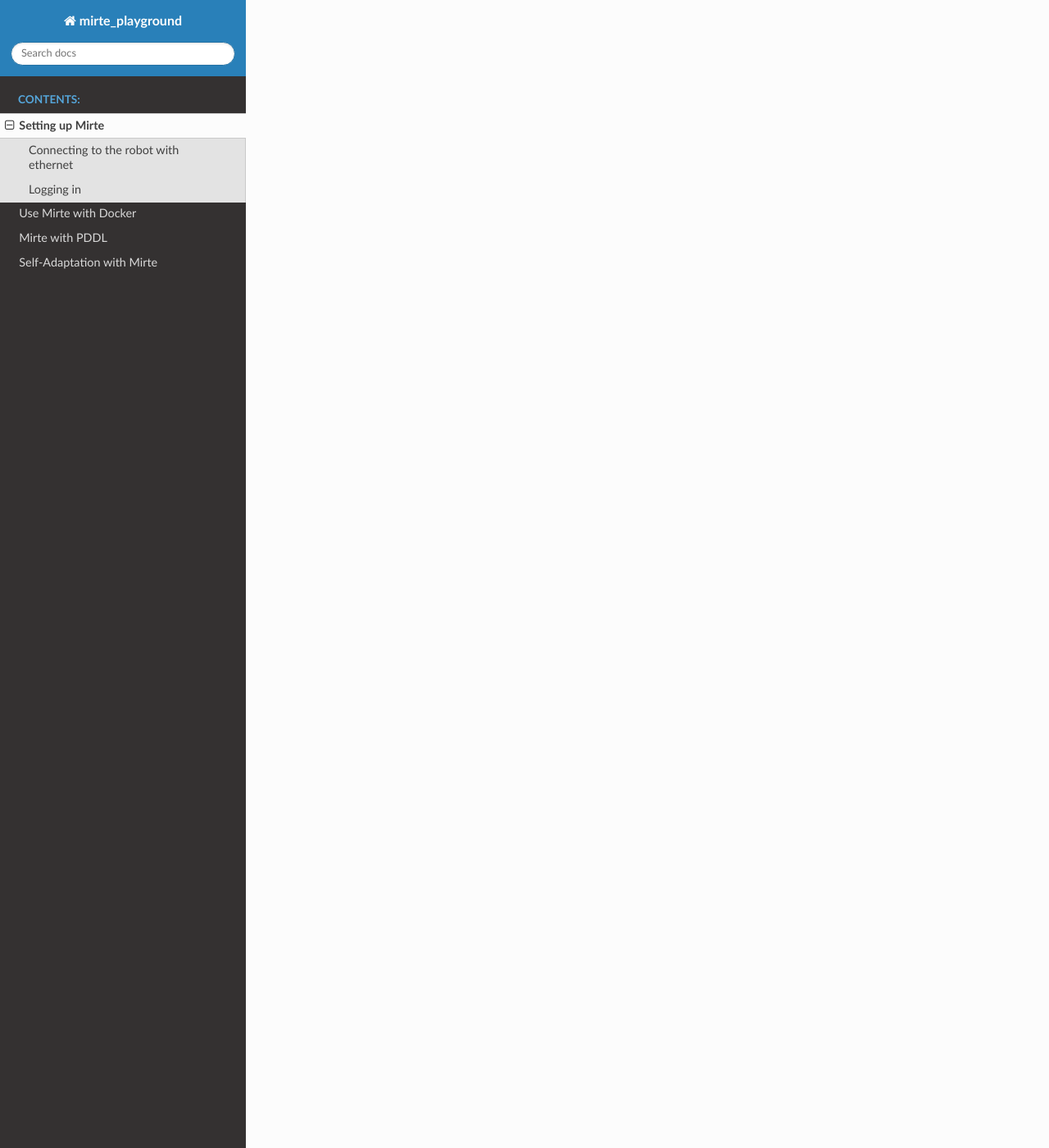
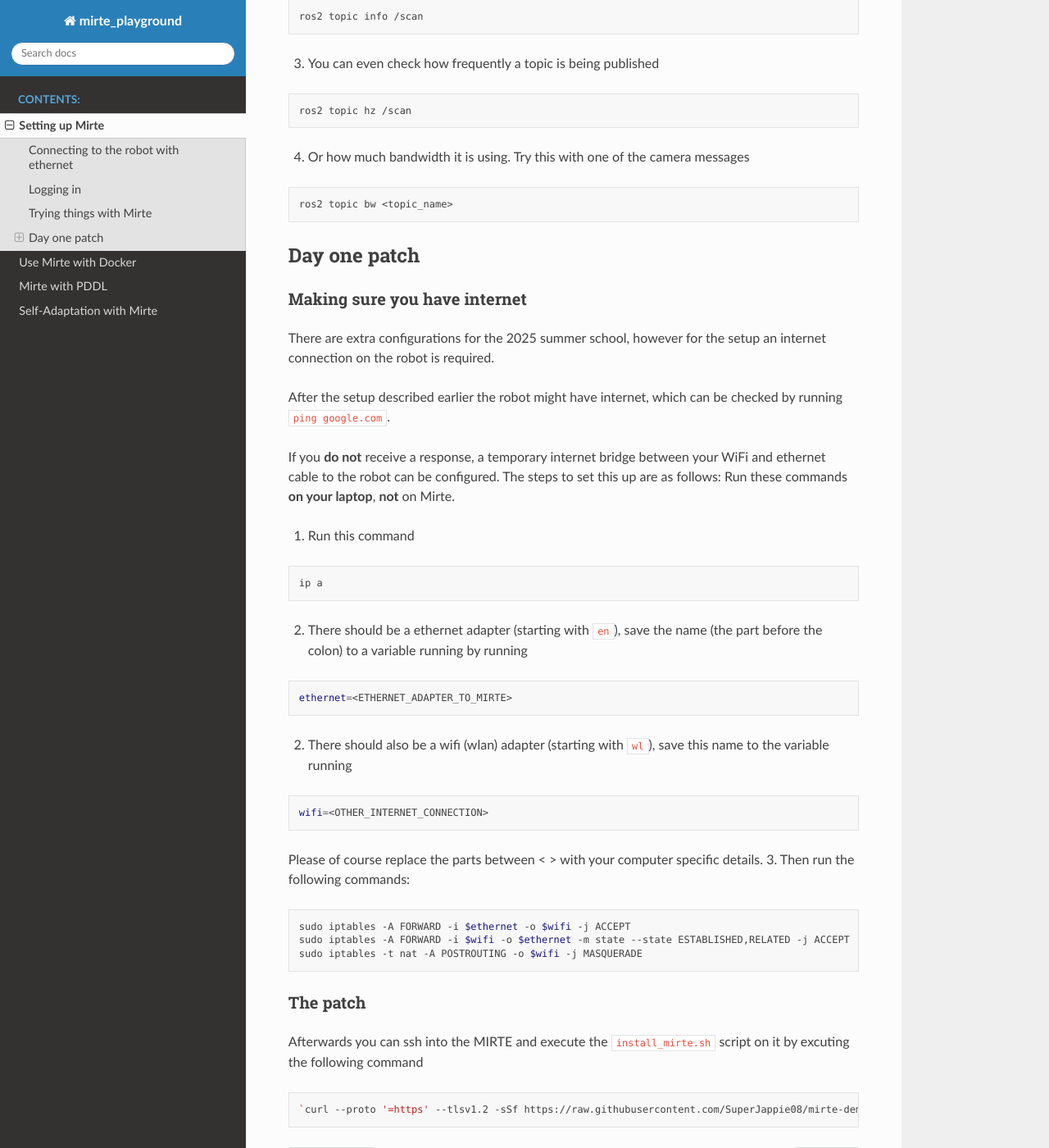
Before and after one commit to kas-lab/mirte_playground, a Sphinx documentation site: the page built from docs/source/mirte_setup.md, in a window 1280 px wide and 1400 px high, scrolled down 1505 px. Shown: the whole window at 82% size. Built offline with Sphinx 7.4.7 and the Read the Docs theme 3.1.0, drawn with Linux system fonts in a browser that asks for light colours; some of the changed text lies outside the part shown.

Commit message:
more instructions, day one patch

````diff
--- a/docs/source/mirte_setup.md
+++ b/docs/source/mirte_setup.md
@@ -14,3 +14,72 @@ Don't forget to change the setting back to Automatic when you want to connect to
 When trying to ssh into the robot, use ssh mirte@your_mirtes_ip_address. This requires the 'standard' password mirte_mirte the first time you do this, or your own password the next time. Run ssh-copy-id mirte@ip to never again having to enter the password again.
 
 You can use the VSCode remote ssh plugin to edit the files and open multiple terminals.
+
+## Trying things with Mirte
+
+You can use a terminal ssh-ed into Mirte to inspect and interact with the ROS2 nodes running. Please try the following exercises:
+
+1. List all of the topics on Mirte
+```bash
+ros2 topic list
+```
+This show all the ROS2 topics some node is either subscribing or publishing to.
+
+2. Inspect a specific topic
+```bash
+ros2 topic info /scan
+```
+
+3. You can even check how frequently a topic is being published
+```bash
+ros2 topic hz /scan
+```
+
+4. Or how much bandwidth it is using. Try this with one of the camera messages
+```bash
+ros2 topic bw <topic_name>
+```
+
+## Day one patch
+
+
+### Making sure you have internet
+There are extra configurations for the 2025 summer school, however for the setup an internet connection on the robot is required.
+
+After the setup described earlier the robot might have internet, which can be checked by running `ping google.com`.
+
+
+If you **do not** receive a response, a temporary internet bridge between your WiFi and ethernet cable to the robot can be configured.
+The steps to set this up are as follows:
+Run these commands **on your laptop**, **not** on Mirte.
+1. Run this command
+```bash
+ip a
+```
+
+2. There should be a ethernet adapter (starting with `en`), save the name (the part before the colon) to a variable running by running
+```bash
+ethernet=<ETHERNET_ADAPTER_TO_MIRTE>
+```
+2. There should also be a wifi (wlan) adapter (starting with `wl`), save this name to the variable running
+```bash
+wifi=<OTHER_INTERNET_CONNECTION>
+```
+
+Please of course replace the parts between < > with your computer specific details.
+3. Then run the following commands:
+```bash
+sudo iptables -A FORWARD -i $ethernet -o $wifi -j ACCEPT
+sudo iptables -A FORWARD -i $wifi -o $ethernet -m state --state ESTABLISHED,RELATED -j ACCEPT
+sudo iptables -t nat -A POSTROUTING -o $wifi -j MASQUERADE
+```
+
+
+
+### The patch
+
+
+Afterwards you can ssh into the MIRTE and execute the `install_mirte.sh` script on it by excuting the following command
+```bash
+`curl --proto '=https' --tlsv1.2 -sSf https://raw.githubusercontent.com/SuperJappie08/mirte-demo-ensurance/refs/heads/development-detection/install_mirte.sh | bash`
+```
````
